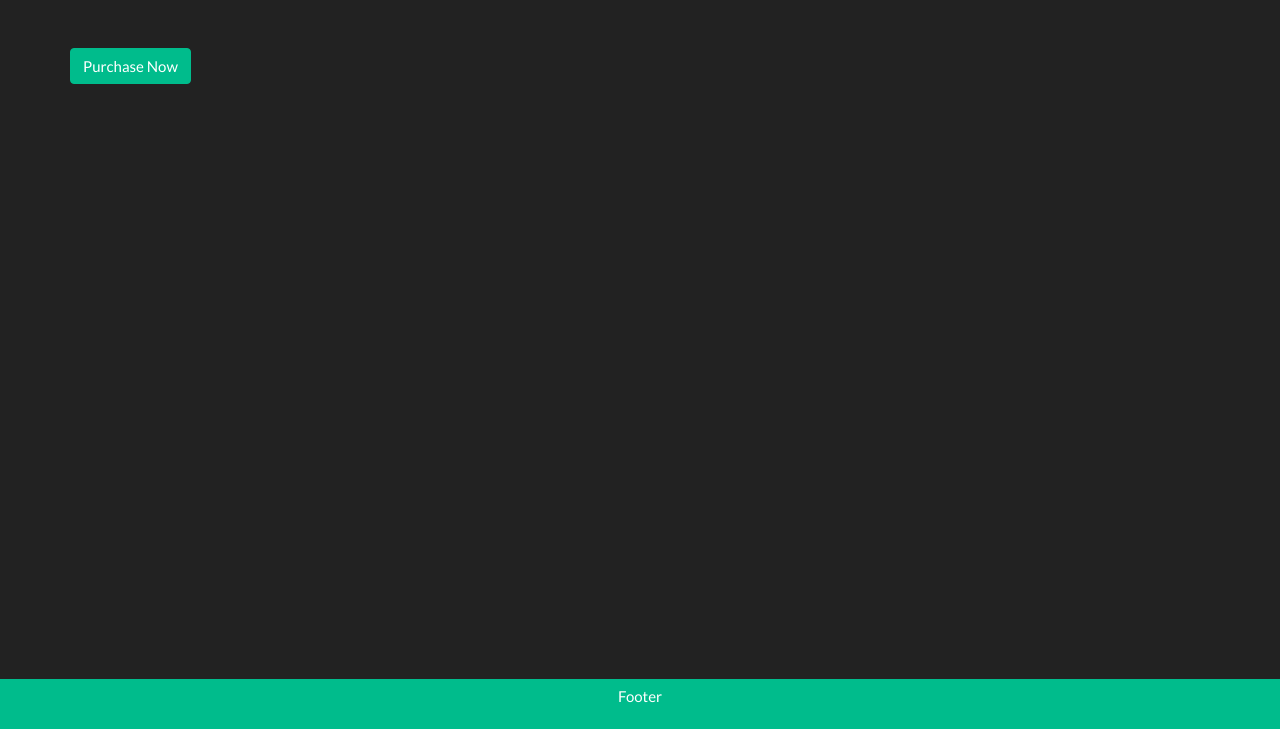
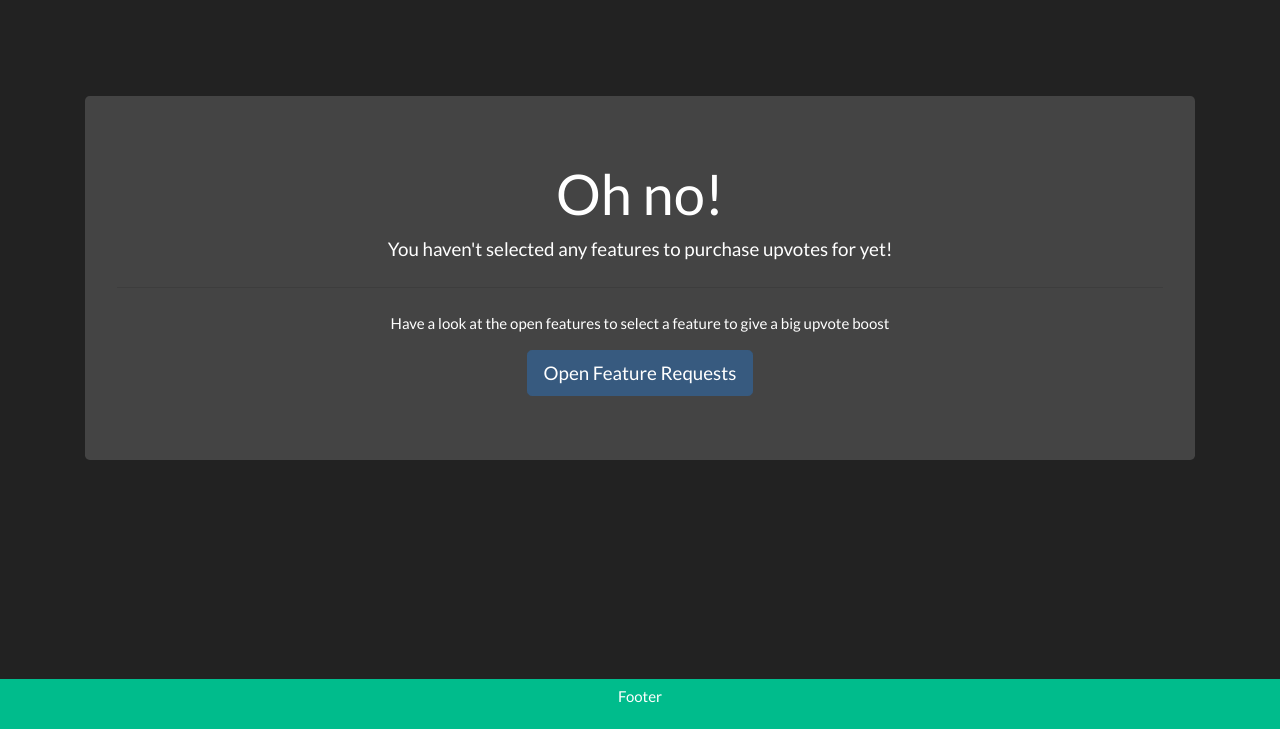
Before and after one commit to britsja/Full-Stack-Frameworks-with-Django-Milestone-Project, a Django app: page /cart/ in a window 1280 px wide. Shown: the part 71-800 px from the top of the page. Run offline with Django 3.2, Linux system fonts and the light colour scheme; some libraries are stand-ins or nearby versions.

Commit message:
Updated cart page and functionality

```diff
--- a/cart/contexts.py
+++ b/cart/contexts.py
@@ -4,16 +4,20 @@ from features.models import Features
 def cart_contents(request):
     cart = request.session.get('cart', {})
 
+    combined_total = 0
     cart_items = []
-    total = 0
     vote_count = 0
     price_per_vote = 0.10
+    print(cart.items())
     for id, quantity in cart.items():
+        total = 0
         feature = get_object_or_404(Features, pk=id)
         total += quantity * 1000 * price_per_vote
         votes_multiplied = quantity * 1000
         vote_count += quantity
         rounded_total = int(total)
+        combined_total += rounded_total
+        print(id, rounded_total, votes_multiplied)
         cart_items.append({'id': id, 'votes_multiplied': votes_multiplied, 'rounded_total': rounded_total, 'feature': feature})
 
-    return {'cart_items': cart_items, 'total': total}
+    return {'cart_items': cart_items, 'combined_total': combined_total}
--- a/cart/templates/cart.html
+++ b/cart/templates/cart.html
@@ -3,30 +3,80 @@
 {% block title %}Cart Content{% endblock %}
 {% block content %}
 
-<div class="container">
-    {% for item in cart_items %}
+<div class="container mt-5">
+    <div class="row">
+        {% for item in cart_items %}
+            {% if items_in_cart == 1 %}
+            <div class="text-center mx-auto">
+                <div class="card" style="width: 24rem;">
+                    <div class="card-body">
+                        <h5 class="card-title">Feature title: {{item.feature.featurename}}</h5>
+                        <h6 class="card-subtitle mb-2 text-muted">Feature ID: {{item.id}}</h6>
+                        <p class="card-text">Votes to be purchased: {{item.votes_multiplied}}</p>
+                        <p class="card-text">Total Price: ${{item.rounded_total}}</p>
+                        <div class="text-center mt-3">
+                            <a href="{% url 'remove_item' item.id %}" class="btn btn-success" role="button">Remove item from Cart</a>
+                        </div>
+                    </div>
+                </div>
+            </div>
+            {% elif items_in_cart == 2 %}
+            <div class="mx-auto">
+                <div class="col-sm-6 text-center">
+                    <div class="card" style="width: 24rem;">
+                        <div class="card-body">
+                            <h5 class="card-title">Feature title: {{item.feature.featurename}}</h5>
+                            <h6 class="card-subtitle mb-2 text-muted">Feature ID: {{item.id}}</h6>
+                            <p class="card-text">Votes to be purchased: {{item.votes_multiplied}}</p>
+                            <p class="card-text">Total Price: ${{item.rounded_total}}</p>
+                            <div class="text-center mt-3">
+                                <a href="{% url 'remove_item' item.id %}" class="btn btn-success" role="button">Remove item from Cart</a>
+                            </div>
+                        </div>
+                    </div>
+                </div>
+            </div>
+            {% else %}
+            <div class="col-sm-4 text-center">
+                <div class="card" style="width: 18rem;">
+                    <div class="card-body">
+                        <h5 class="card-title">Feature title: {{item.feature.featurename}}</h5>
+                        <h6 class="card-subtitle mb-2 text-muted">Feature ID: {{item.id}}</h6>
+                        <p class="card-text">Votes to be purchased: {{item.votes_multiplied}}</p>
+                        <p class="card-text">Total Price: ${{item.rounded_total}}</p>
+                        <div class="text-center mt-3">
+                            <a href="{% url 'remove_item' item.id %}" class="btn btn-success" role="button">Remove item from Cart</a>
+                        </div>
+                    </div>
+                </div>
+            </div>
+            {% endif %}
+        {% endfor %}
+    </div>
 
-    <h3>Feature Number: {{item.id}} - {{item.feature.featurename}}</h3>
-    <h3>Votes to be purchased: {{item.votes_multiplied}}</h3>
-    <h3>Total Price: ${{item.rounded_total}}</h3>
-
-    <div class="col-sm-12 text-center mt-3">
-        <form method="post" action="{% url 'edit_cart' item.id %}">
-        {% csrf_token %}
-        <div class="input-group">
-            <input name='quantity' type="number" min="1" max="100" class="form-control" placeholder="Quantity in thousands (Maximum is 100)" required>
-            <span class="input-group-btn">
-                <button class="btn btn-success" type="submit">Edit votes</button>
-            </span>
+</div>
+{% if cart_items %}
+<div class="container mt-5">
+    <div class="row">
+        <div class="col-sm-12 text-center">
+            <a href="{% url 'checkout' %}" class="btn btn-success" role="button">Purchase Now</a>
         </div>
     </div>
-
-    {% endfor %}
 </div>
-<div class="container mt-5">
+{% else %}
+<div class="container mt-5 text-center">
     <div class="row">
-        <a href="{% url 'checkout' %}" class="btn btn-success" role="button">Purchase Now</a>
+        <div class="col-sm 12">
+            <div class="jumbotron bg-secondary">
+            <h1 class="display-4">Oh no!</h1>
+            <p class="lead">You haven't selected any features to purchase upvotes for yet!</p>
+            <hr class="my-4">
+            <p>Have a look at the open features to select a feature to give a big upvote boost</p>
+            <a class="btn btn-primary btn-lg" href="{% url 'show_open_features' %}" role="button">Open Feature Requests</a>
+        </div>
+        </div>
     </div>
 </div>
+{% endif %}
 
 {% endblock %}
--- a/cart/urls.py
+++ b/cart/urls.py
@@ -4,5 +4,5 @@ from . import views
 urlpatterns = [
     path('', views.show_cart, name="show_cart"),
     path('add/<id>', views.add_cart, name="add_cart"),
-    path('edit/<id>', views.edit_cart, name="edit_cart")
+    path('remove/<id>', views.remove_item, name="remove_item")
 ]
--- a/cart/views.py
+++ b/cart/views.py
@@ -1,24 +1,32 @@
 from django.shortcuts import render, redirect, reverse
 
 def show_cart(request):
-    return render(request, "cart.html")
+    cart = request.session.get('cart', {})
+    items_in_cart = 0
+    for item in cart:
+        items_in_cart += 1
+
+    return render(request, "cart.html", {"items_in_cart": items_in_cart})
 
 def add_cart(request, id):
     quantity = int(request.POST.get('quantity'))
     cart = request.session.get('cart', {})
+    try:
+        cart.pop(id)
+    except:
+        pass
+
+    request.session['cart'] = cart
     cart[id] = cart.get(id, quantity)
 
     request.session['cart'] = cart
-    return render(request, "cart.html")
 
-def edit_cart(request, id):
-    quantity = int(request.POST.get('quantity'))
+    return redirect("show_cart")
+
+
+def remove_item(request, id):
     cart = request.session.get('cart', {})
+    cart.pop(id)
+    request.session['cart'] = cart
 
-    if quantity > 0:
-        cart[id] = quantity
-    else:
-        cart.pop(id)
-
-    request.session['cart'] = cart
-    return render(request, "cart.html")
+    return redirect("show_cart")
```
Also changed, not shown: checkout/templates/checkout.html (+6 -6 lines).
